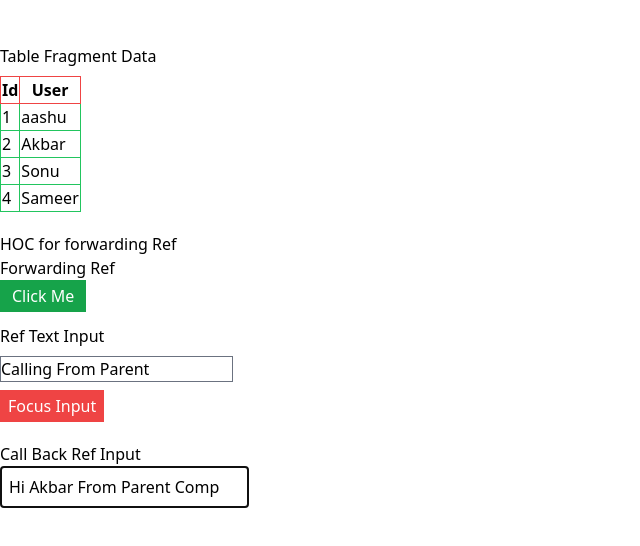
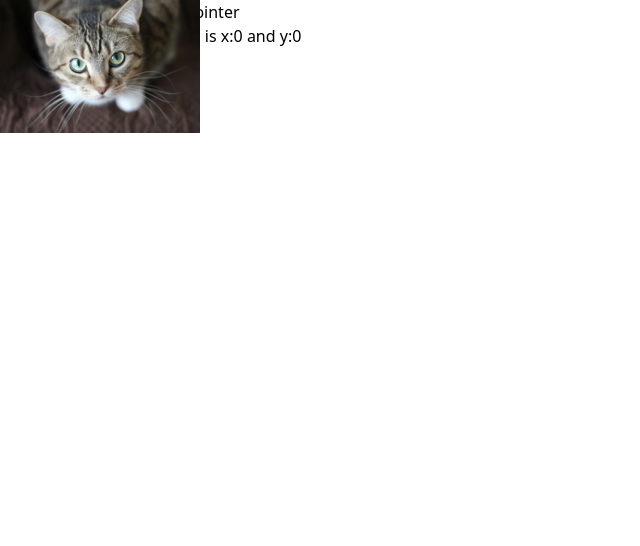
Before and after one commit to shaikh-akbar-96/React-learning-leela, a React (Create React App) app: page / in a window 1280 px wide. Shown: the top 546 px of the page, without its empty margins (0-640 px from the left). Built offline with nearby package versions, Linux system fonts and the light colour scheme.

Commit message:
Render Props In the React components

```diff
--- a/src/App.js
+++ b/src/App.js
@@ -1,4 +1,7 @@
 import "./App.css";
+import MouseTracker from "./components/MouseTracker/MouseTracker";
+import MouseWithCat from "./components/MouseTracker/MouseWithCat";
+import Cat from "./components/MouseTracker/cat";
 import CallBackRefTextInput from "./components/callBackRefTextInput/CallBackRefTextInput";
 import ParentCallBackRefTextInput from "./components/callBackRefTextInput/ParentCallBackRefTextInput";
 import ParentForwardingRefButton from "./components/forwardingRef/ParentForwardingRefButton";
@@ -12,30 +15,31 @@ import TableFragments from "./components/tableFragments/TableFragments";
 function App() {
   return (
     <div className="container mx-auto">
+      <Cat />
       {/* <Button name="First Button" />
       <Button name="Second Button" />
 
       <Text text="Hello world good morning" /> */}
-      <br />
-      <div className="w-4/5">
-        <div>
+      {/* <br /> */}
+      {/* <div className="w-4/5"> */}
+      {/* <div>
           <TableFragments />
-        </div>
-        <div>
-          {/* <Category name="category" /> */}
-          <ParentForwardingRefButton />
-        </div>
-        <div>
-          {/* <Category name="category" /> */}
-          <ParentRefTextInput />
-        </div>
-        <div>
+        </div> */}
+      {/* <div> */}
+      {/* <Category name="category" /> */}
+      {/* <ParentForwardingRefButton /> */}
+      {/* </div> */}
+      {/* <div> */}
+      {/* <Category name="category" /> */}
+      {/* <ParentRefTextInput /> */}
+      {/* </div> */}
+      {/* <div>
           <ParentCallBackRefTextInput />
-        </div>
-        {/* <div>
+        </div> */}
+      {/* <div>
           <Post />
         </div> */}
-      </div>
+      {/* </div> */}
     </div>
   );
 }
--- /dev/null
+++ b/src/components/MouseTracker/MouseTracker.js
@@ -0,0 +1,31 @@
+import { Component } from "react";
+
+export default class MouseTracker extends Component {
+  constructor(props) {
+    super(props);
+    this.state = {
+      x: 0,
+      y: 0,
+    };
+  }
+  handleMouseMove = (event) => {
+    this.setState({
+      x: event.clientX,
+      y: event.clientY,
+    });
+  };
+  render() {
+    return (
+      <div
+        style={{ height: "100vh", width: "100vw" }}
+        onMouseMove={this.handleMouseMove}
+      >
+        <div>Please Move The Mouse Pointer</div>
+        <div>
+          The Mouse Poiner Position is x:{this.state.x} and y:{this.state.y}
+        </div>
+        <div>{this.props.render(this.state)}</div>
+      </div>
+    );
+  }
+}
--- /dev/null
+++ b/src/components/MouseTracker/MouseWithCat.js
@@ -0,0 +1,32 @@
+import { Component } from "react";
+import Cat from "./cat";
+
+export default class MouseWithCat extends Component {
+  constructor(props) {
+    super(props);
+    this.state = {
+      x: 0,
+      y: 0,
+    };
+  }
+  handleMouseMove = (event) => {
+    this.setState({
+      x: event.clientX,
+      y: event.clientY,
+    });
+  };
+  render() {
+    return (
+      <div
+        style={{ height: "100vh", width: "100vw" }}
+        onMouseMove={this.handleMouseMove}
+      >
+        <div>Please Move The Mouse Pointer</div>
+        <div>
+          The Mouse Poiner Position is x:{this.state.x} and y:{this.state.y}
+        </div>
+        <Cat mouse={this.state} />
+      </div>
+    );
+  }
+}
--- /dev/null
+++ b/src/components/MouseTracker/cat.js
@@ -0,0 +1,28 @@
+import { Component } from "react";
+import CatImg from "./pexels-kmerriman-20787.jpg";
+import MouseTracker from "./MouseTracker";
+
+export default class Cat extends Component {
+  constructor(props) {
+    super(props);
+  }
+  render() {
+    return (
+      <MouseTracker
+        render={(mouse) => {
+          return (
+            <img
+              src={CatImg}
+              style={{
+                width: "200px",
+                position: "absolute",
+                left: mouse.x,
+                top: mouse.y,
+              }}
+            />
+          );
+        }}
+      />
+    );
+  }
+}
```
Also changed, not shown: src/components/MouseTracker/pexels-kmerriman-20787.jpg (added).
